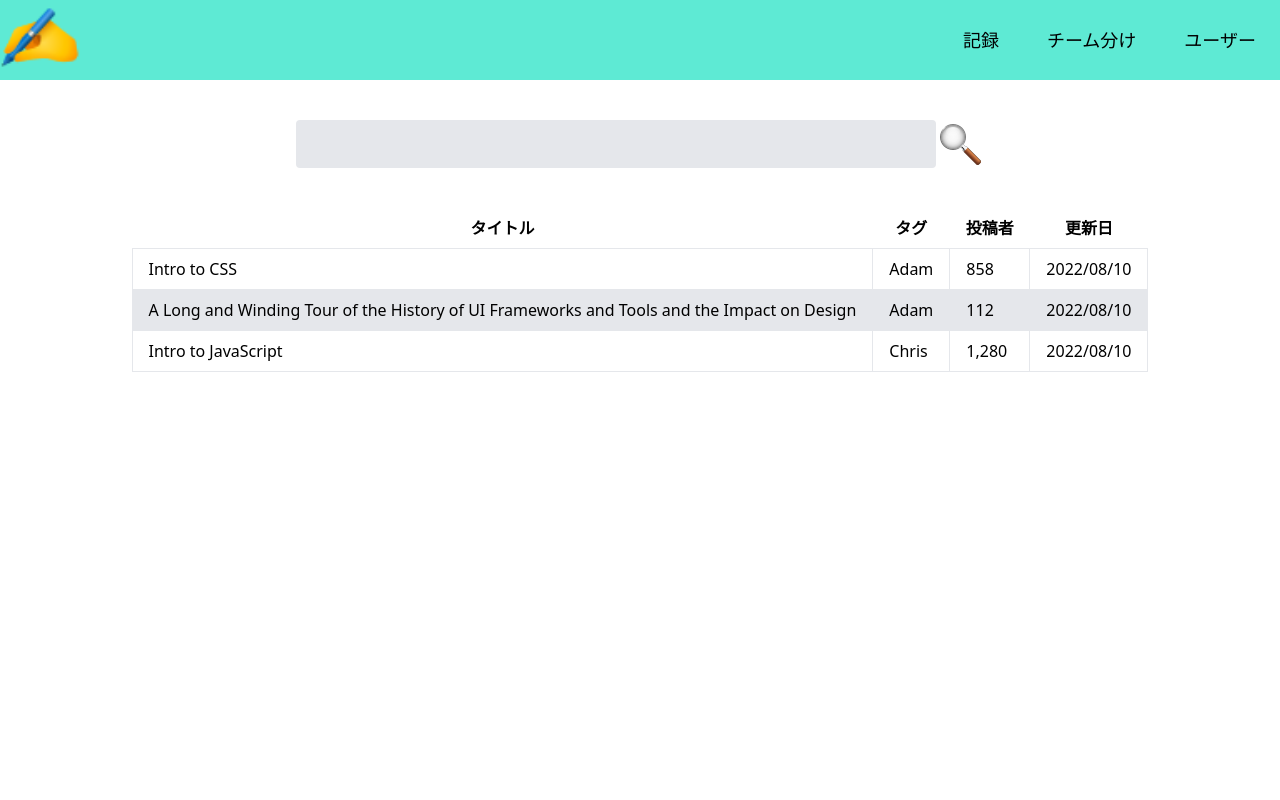
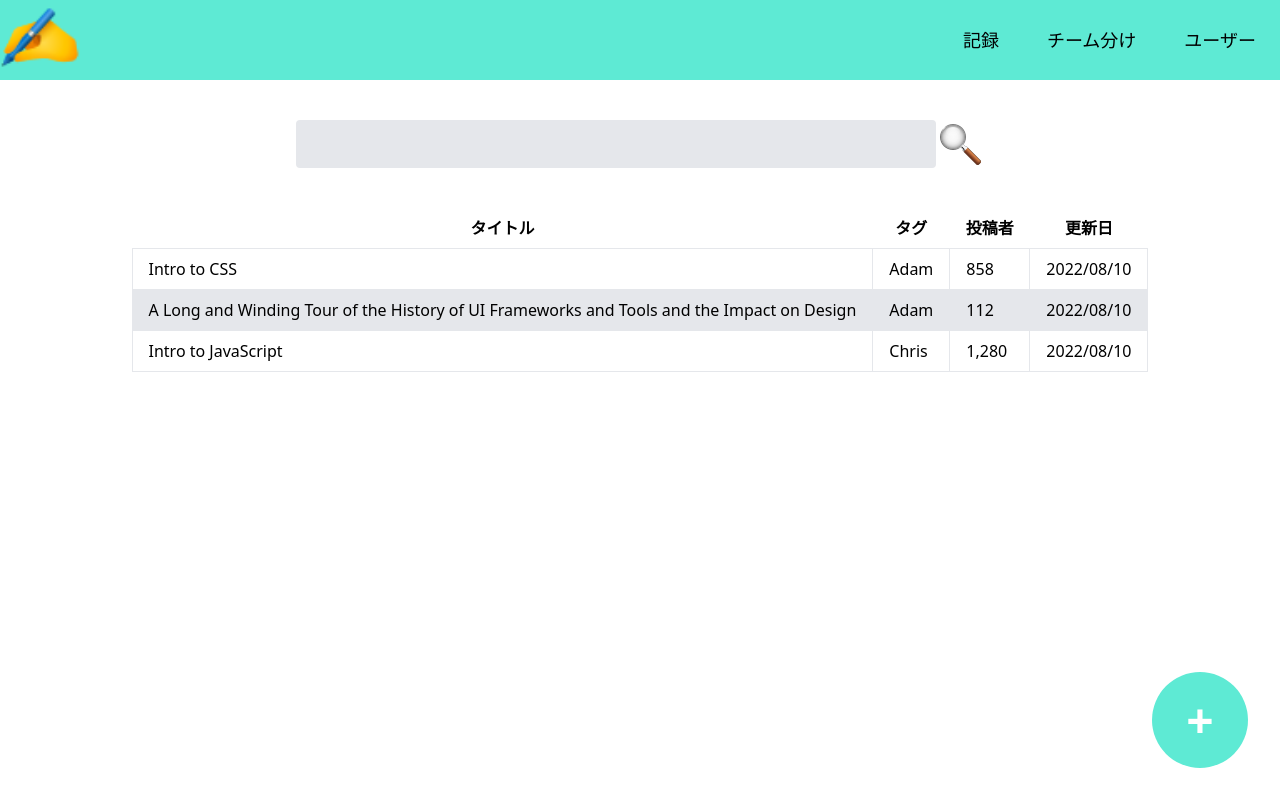
Before and after one commit to daichi1002/study-app, a Nuxt app in the folder frontend/: page /list in a window 1280 px wide. Built offline with nearby package versions, Linux system fonts and the light colour scheme.

Commit message:
💄 add button

```diff
--- a/frontend/pages/list.vue
+++ b/frontend/pages/list.vue
@@ -46,5 +46,10 @@
         </tbody>
       </table>
     </div>
+    <button
+      class="tw-fixed tw-bottom-8 tw-right-8 tw-rounded-full tw-w-24 tw-py-6 tw-bg-teal-300 hover:tw-bg-teal-500 tw-text-white tw-text-center tw-font-semibold tw-text-5xl"
+    >
+      +
+    </button>
   </div>
 </template>
```
